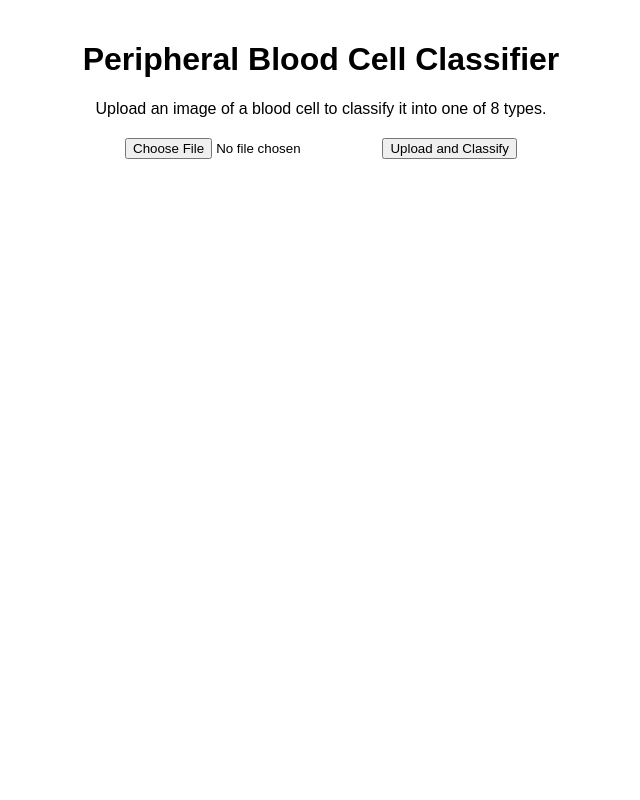
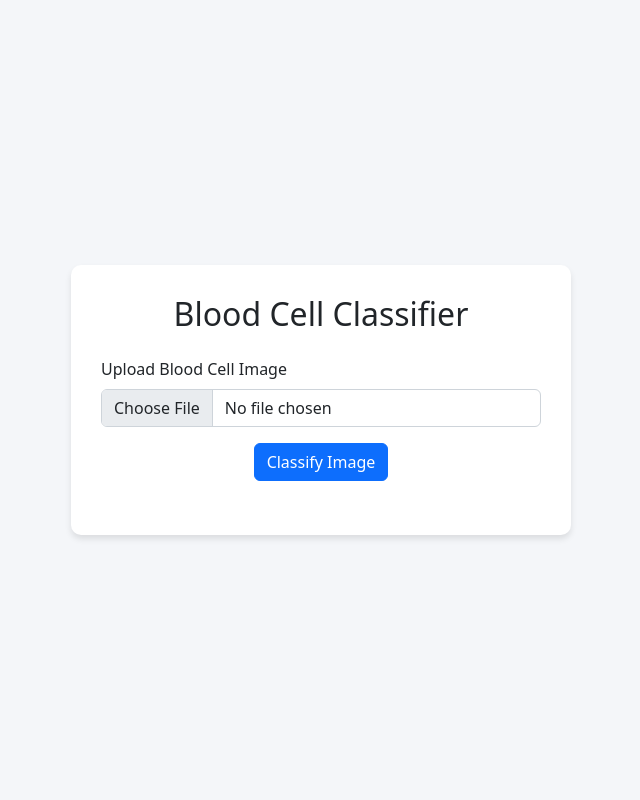
Before and after one commit to Kamal-018/DistilledModel, a Flask app: page / in a window 1280 px wide. Shown: the whole page, without its empty margins (319-959 px from the left). Run offline with Flask 3, Linux system fonts and the light colour scheme.

Commit message:
Update index.html

```diff
--- a/templates/index.html
+++ b/templates/index.html
@@ -3,69 +3,74 @@
 <head>
     <meta charset="UTF-8">
     <meta name="viewport" content="width=device-width, initial-scale=1.0">
-    <title>Peripheral Blood Cell Classifier</title>
+    <title>Blood Cell Classifier</title>
+    <link href="https://cdn.jsdelivr.net/npm/bootstrap@5.2.3/dist/css/bootstrap.min.css" rel="stylesheet">
     <style>
         body {
-            font-family: Arial, sans-serif;
-            max-width: 800px;
-            margin: 0 auto;
-            padding: 20px;
-            text-align: center;
+            background-color: #f4f6f9;
+            display: flex;
+            justify-content: center;
+            align-items: center;
+            height: 100vh;
+            margin: 0;
         }
-        .upload-form {
-            margin: 20px 0;
-        }
-        #uploaded-image {
-            max-width: 100%;
-            margin: 10px 0;
+        .container {
+            background-color: white;
+            border-radius: 10px;
+            box-shadow: 0 4px 6px rgba(0,0,0,0.1);
+            padding: 30px;
+            max-width: 500px;
+            width: 100%;
         }
         #result {
             margin-top: 20px;
-            font-size: 1.2em;
+            text-align: center;
         }
     </style>
 </head>
 <body>
-    <h1>Peripheral Blood Cell Classifier</h1>
-    <p>Upload an image of a blood cell to classify it into one of 8 types.</p>
-
-    <form class="upload-form" id="uploadForm" enctype="multipart/form-data">
-        <input type="file" id="image" name="image" accept="image/*">
-        <button type="submit">Upload and Classify</button>
-    </form>
-
-    <div id="image-container">
-        <img id="uploaded-image" style="display: none;">
+    <div class="container">
+        <h2 class="text-center mb-4">Blood Cell Classifier</h2>
+        <form id="uploadForm" enctype="multipart/form-data">
+            <div class="mb-3">
+                <label for="fileUpload" class="form-label">Upload Blood Cell Image</label>
+                <input class="form-control" type="file" id="fileUpload" name="file" accept="image/*" required>
+            </div>
+            <div class="text-center">
+                <button type="submit" class="btn btn-primary">Classify Image</button>
+            </div>
+        </form>
+        <div id="result" class="mt-4"></div>
     </div>
-
-    <div id="result"></div>
 
     <script>
         document.getElementById('uploadForm').addEventListener('submit', function(e) {
             e.preventDefault();
 
-            const formData = new FormData();
-            formData.append('image', document.getElementById('image').files[0]);
+            const formData = new FormData(this);
+            const resultDiv = document.getElementById('result');
 
-            fetch('/', {
+            resultDiv.innerHTML = '<div class="spinner-border" role="status"><span class="visually-hidden">Loading...</span></div>';
+
+            fetch('/predict', {
                 method: 'POST',
                 body: formData
             })
             .then(response => response.json())
             .then(data => {
                 if (data.error) {
-                    document.getElementById('result').innerHTML = `<p style="color: red;">Error: ${data.error}</p>`;
+                    resultDiv.innerHTML = `<div class="alert alert-danger">${data.error}</div>`;
                 } else {
-                    document.getElementById('uploaded-image').src = data.image_path;
-                    document.getElementById('uploaded-image').style.display = 'block';
-                    document.getElementById('result').innerHTML = `
-                        <p><strong>Predicted Class:</strong> ${data.prediction}</p>
-                        <p><strong>Confidence:</strong> ${data.confidence}</p>
+                    resultDiv.innerHTML = `
+                        <div class="alert alert-success">
+                            <strong>Predicted Class:</strong> ${data.class}<br>
+                            <strong>Confidence:</strong> ${data.confidence}
+                        </div>
                     `;
                 }
             })
             .catch(error => {
-                document.getElementById('result').innerHTML = `<p style="color: red;">Error: ${error.message}</p>`;
+                resultDiv.innerHTML = `<div class="alert alert-danger">Error: ${error}</div>`;
             });
         });
     </script>
```
